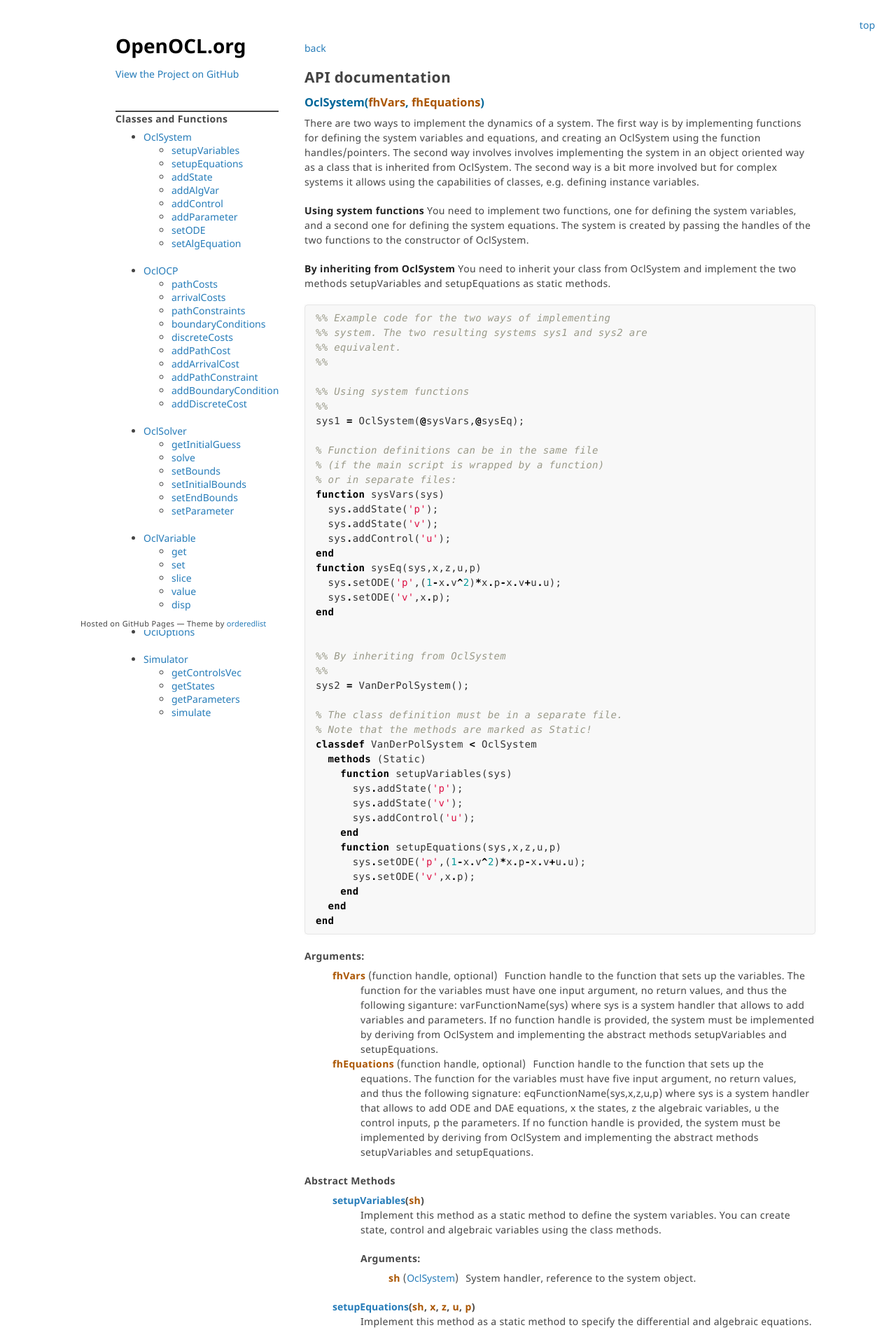
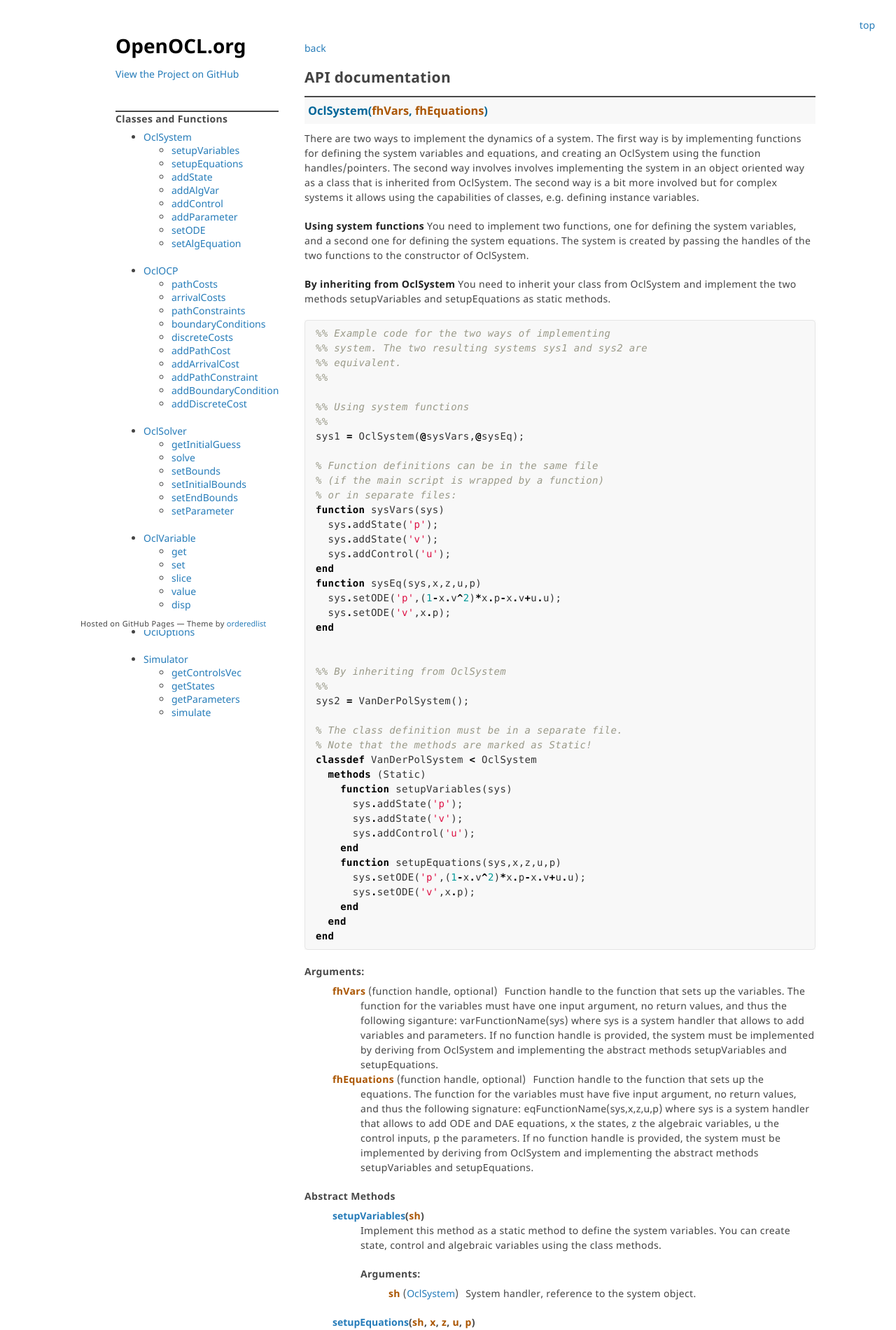
Before and after one commit to OpenOCL/openocl.github.io, a Jekyll site: the page built from api-docs.md, in a window 1280 px wide. Shown: the top 1900 px of the page at 70% size. Built offline with Jekyll 4.4.1, drawn with Linux system fonts in a browser that asks for light colours.

Commit message:
header, api

```diff
--- a/_sass/content.scss
+++ b/_sass/content.scss
@@ -36,6 +36,13 @@
 
 h4, h5, h6 {
   margin-bottom: 7px;
+}
+
+.api h3 {
+  display: block;
+  background: #f8f8f8;
+  padding: 10px 5px;
+  border-top: 2px solid;
 }
 
 h1 a, h2 a, h3 a, h4 a, h5 a, h6 a {
--- a/_sass/header.scss
+++ b/_sass/header.scss
@@ -40,7 +40,6 @@
 }
 
 header #header-api h4 {
-  display: block;
   border-top: 2px solid;
 }
 
```
